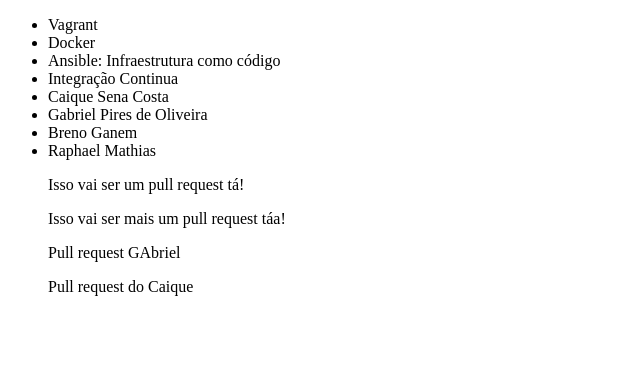
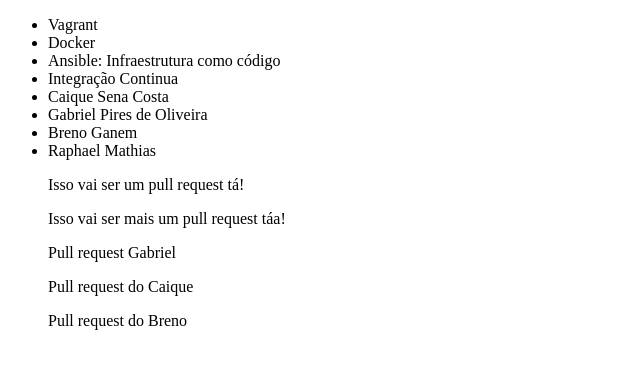
Before and after one commit to beatrizsvarela/curso-alura-github, a plain HTML site: page index.html in a window 1280 px wide. Shown: the whole page, without its empty margins (0-640 px from the left). Drawn offline with Linux system fonts and the light colour scheme.

Commit message:
QUalquer coisa

```diff
--- a/index.html
+++ b/index.html
@@ -16,8 +16,9 @@
         <li>Raphael Mathias</li>
         <p> Isso vai ser um pull request tá!</p>
         <p> Isso vai ser mais um pull request táa!</p>
-        <p> Pull request GAbriel</p>
+        <p> Pull request Gabriel</p>
         <p> Pull request do Caique</p>
+        <p> Pull request do Breno</p>
     </ul>
 </body>
 </html>
```
